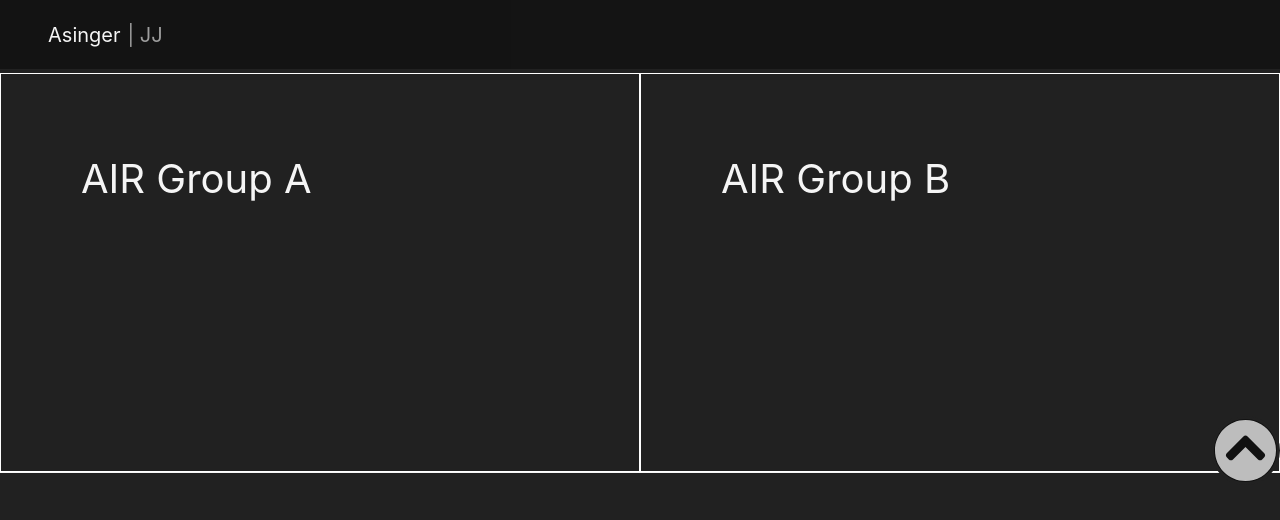
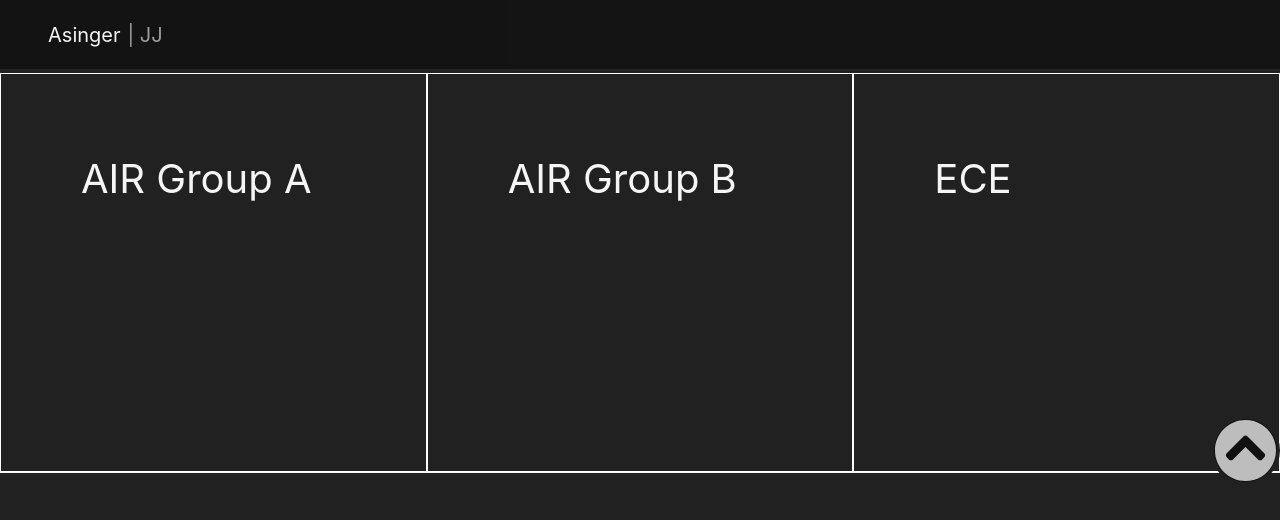
Before and after one commit to Janmejay-Joshi/moodle-v2, a Next.js app: page / in a window 1280 px wide. Shown: the top 520 px of the page. Built offline with nearby package versions, Linux system fonts and the light colour scheme.

Commit message:
Changed Server Host and add ECE

```diff
--- a/pages/index.jsx
+++ b/pages/index.jsx
@@ -25,6 +25,11 @@ export default function Home() {
                             <a>AIR Group B</a>
                         </div>
                     </Link>
+                    <Link href="/branch/ece">
+                        <div className={styles.branch}>
+                            <a>ECE</a>
+                        </div>
+                    </Link>
                 </div>
                 <main className={styles.main}></main>
             </div>
```
Also changed, not shown: pages/branch/[id].jsx (+2 -14 lines).
